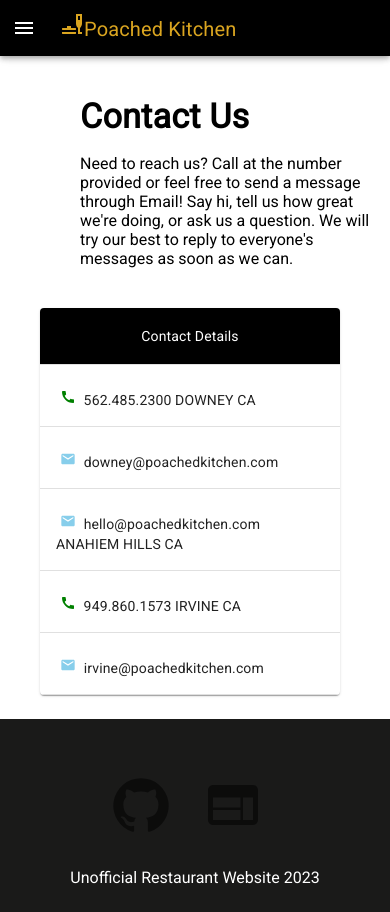
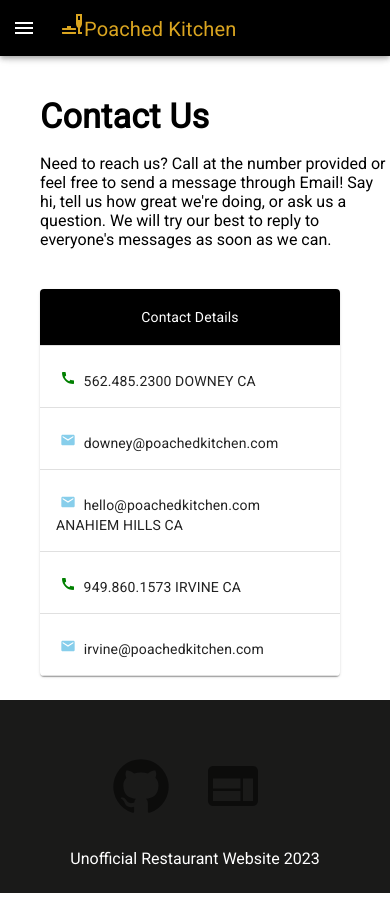
Before and after one commit to Qojedi57/restaurant-website, a React (Vite) app: page /contact in a window 390 px wide. Built offline with nearby package versions, Linux system fonts and the light colour scheme.

Commit message:
Hotfix:Updated the styling for mobile view changed the marin left

```diff
--- a/src/pages/Contact.jsx
+++ b/src/pages/Contact.jsx
@@ -17,7 +17,11 @@ import {
 const Contact = () => {
   return (
     <Layout>
-      <Box sx={{ my: 5, ml: 10, "& h4": { fontWeight: "bold", mb: 2 } }}>
+      <Box sx={{ my: 5, ml: 5, "& h4": { fontWeight: "bold", mb: 2, "& p":{
+            textAlign:"justify",
+            fontSize:20,
+            fontFamily:"BlinkMacSystemFont",
+        },} }}>
         <Typography variant="h4">Contact Us</Typography>
         <p>
           Need to reach us? Call at the number provided or feel free to send a
```
